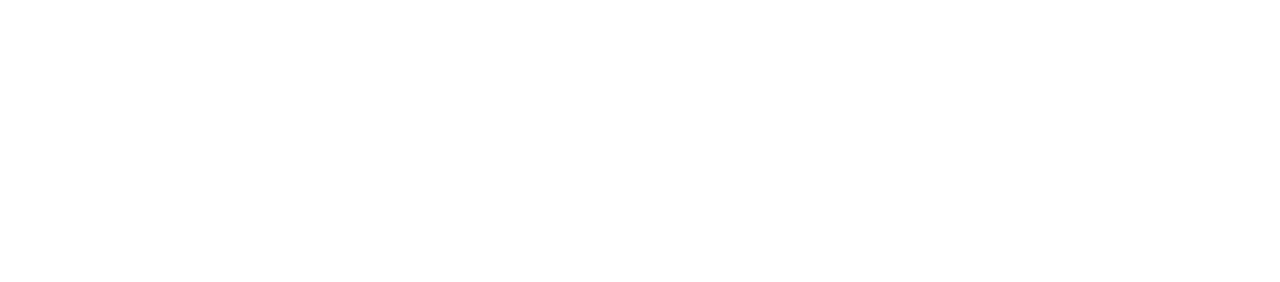
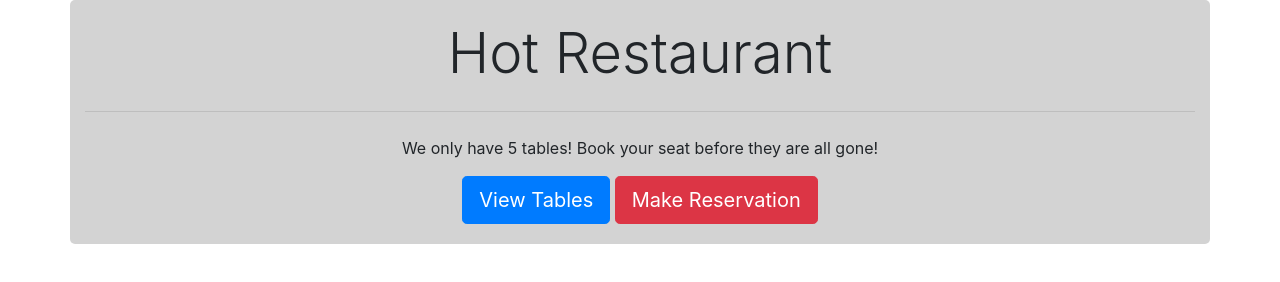
Before and after one commit to heyimhibi/HotRestaurant, a website: page app/home.html in a window 1280 px wide. Drawn offline with nearby package versions, Linux system fonts and the light colour scheme; files that its build step writes are made by us from their sources.

Commit message:
copies front-end format to home html page

```diff
--- a/app/home.html
+++ b/app/home.html
@@ -4,9 +4,37 @@
     <meta charset="UTF-8">
     <meta name="viewport" content="width=device-width, initial-scale=1.0">
     <meta http-equiv="X-UA-Compatible" content="ie=edge">
-    <title>Home</title>
+    <title>Hot Restaurant</title>
+    <link rel="stylesheet" type="text/css" href="style.css">
+
+    <link rel="stylesheet" href="https://stackpath.bootstrapcdn.com/bootstrap/4.3.1/css/bootstrap.min.css" integrity="sha384-ggOyR0iXCbMQv3Xipma34MD+dH/1fQ784/j6cY/iJTQUOhcWr7x9JvoRxT2MZw1T" crossorigin="anonymous">
 </head>
 <body>
+    <!-- Heading -->
+    <div class="container heading">
+        <div class="row">
+            <div class="col-sm-12 col-md-12 col-lg-12">
+                <h1 class="display-4"> Hot Restaurant</h1>
+                <hr class="my-4">
+                <p>We only have 5 tables! Book your seat before they are all gone!</p>
+                <a class="btn btn-primary btn-lg" href="./table.html" role="button">View Tables</a>
+                <a class="btn btn-danger btn-lg" href="./reserve.html" role="button">Make Reservation</a>
+            </div>
+        </div>
+    </div>
 
+
+
+
+
+
+
+
+
+
+
+    <script src="https://code.jquery.com/jquery-3.3.1.slim.min.js" integrity="sha384-q8i/X+965DzO0rT7abK41JStQIAqVgRVzpbzo5smXKp4YfRvH+8abtTE1Pi6jizo" crossorigin="anonymous"></script>
+    <script src="https://cdnjs.cloudflare.com/ajax/libs/popper.js/1.14.7/umd/popper.min.js" integrity="sha384-UO2eT0CpHqdSJQ6hJty5KVphtPhzWj9WO1clHTMGa3JDZwrnQq4sF86dIHNDz0W1" crossorigin="anonymous"></script>
+    <script src="https://stackpath.bootstrapcdn.com/bootstrap/4.3.1/js/bootstrap.min.js" integrity="sha384-JjSmVgyd0p3pXB1rRibZUAYoIIy6OrQ6VrjIEaFf/nJGzIxFDsf4x0xIM+B07jRM" crossorigin="anonymous"></script>
 </body>
 </html>
```
